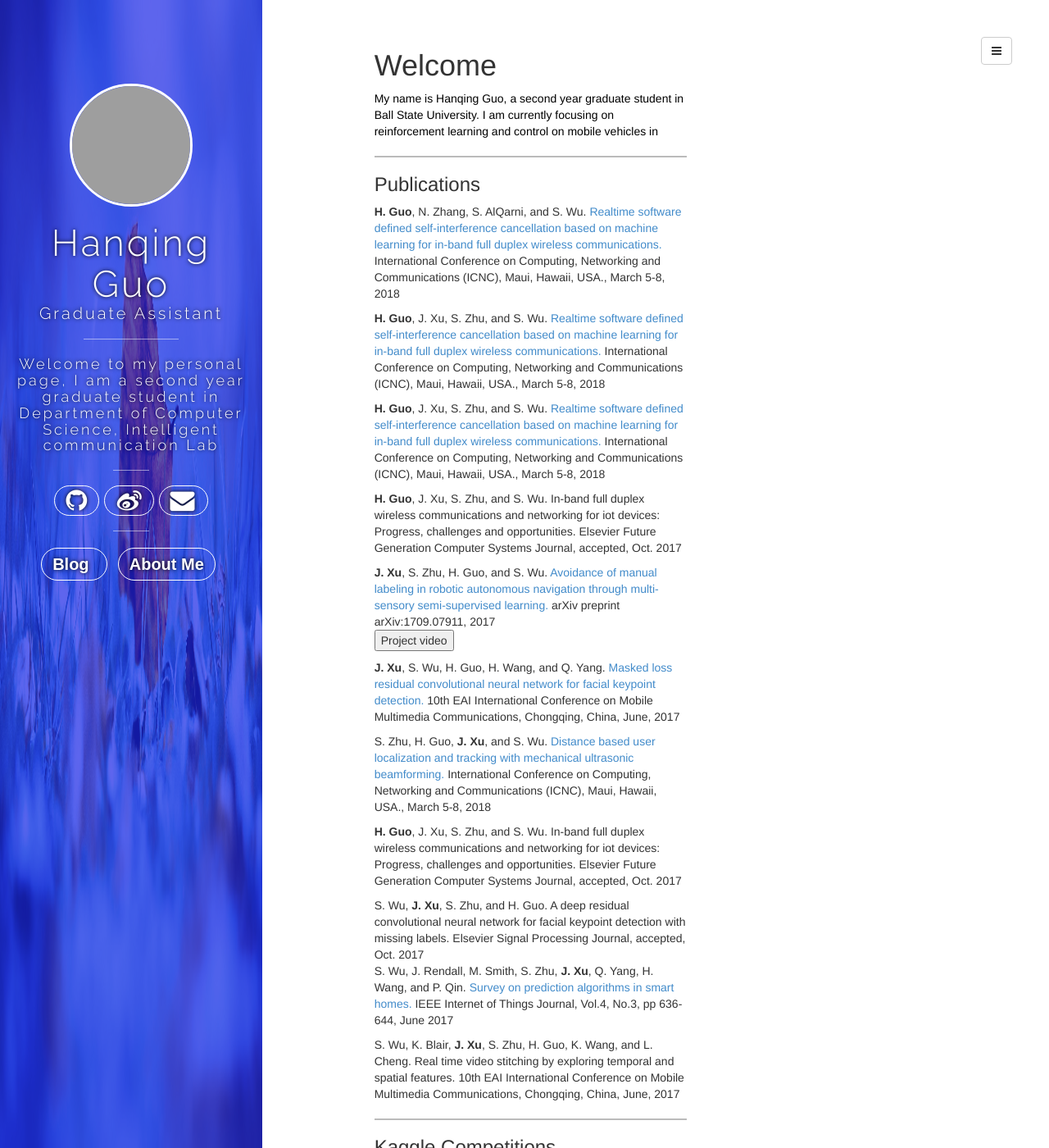
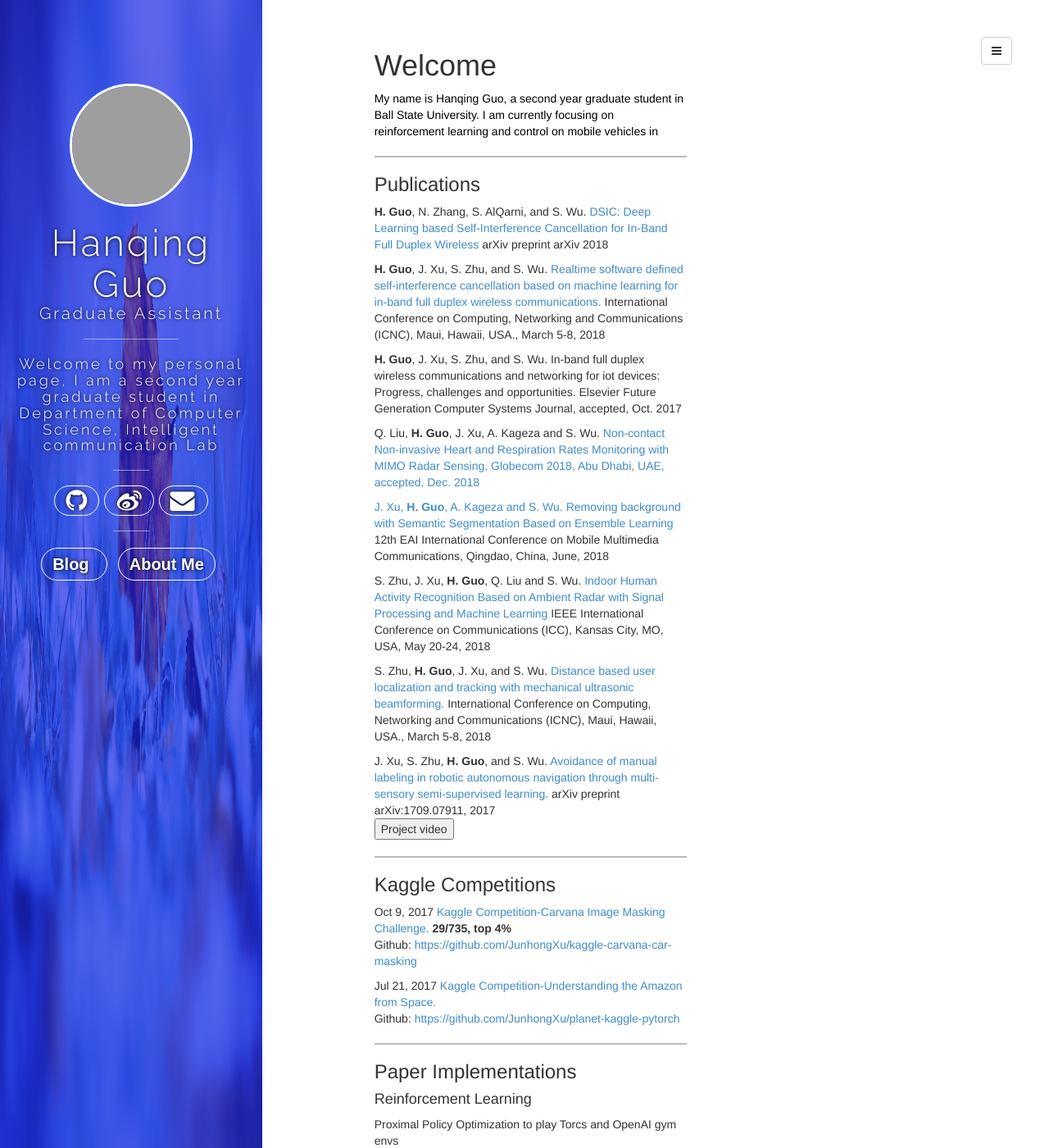
Before and after one commit to hanqingguo/hanqingguo.github.io, a Jekyll site: the page built from index.html, in a window 1280 px wide and 1400 px high. Shown: the whole window at 82% size. Built offline with Jekyll 4.4.1, drawn with Linux system fonts in a browser that asks for light colours; nearby versions of some CDN libraries; comment, search, counter and statistics services are not loaded; grey boxes are pictures that could not be loaded.

Commit message:
add paper

```diff
--- a/index.html
+++ b/index.html
@@ -21,20 +21,11 @@
         <h3>Publications</h3>
         <p>
         <b>H. Guo</b>, N. Zhang, S. AlQarni, and S. Wu.  <a href="https://arxiv.org/submit/2458214/view">
-        Realtime software defined self-interference cancellation based
-        on machine learning for in-band full duplex wireless communications.</a>
-        International Conference on Computing, Networking and Communications (ICNC),
-        Maui, Hawaii, USA., March 5-8, 2018
+        DSIC: Deep Learning based Self-Interference Cancellation for In-Band Full Duplex Wireless</a>
+        arXiv preprint arXiv 2018
         </p>
         <p>
-        <b>H. Guo</b>, J. Xu, S. Zhu, and S. Wu.  <a href="/JunhongXu.github.io/papers/full_duplex.pdf">
-        Realtime software defined self-interference cancellation based
-        on machine learning for in-band full duplex wireless communications.</a>
-        International Conference on Computing, Networking and Communications (ICNC),
-        Maui, Hawaii, USA., March 5-8, 2018
-        </p>
-            <p>
-            <b>H. Guo</b>, J. Xu, S. Zhu, and S. Wu.  <a href="/JunhongXu.github.io/papers/full_duplex.pdf">
+        <b>H. Guo</b>, J. Xu, S. Zhu, and S. Wu.  <a href="/papers/full_duplex.pdf">
         Realtime software defined self-interference cancellation based
         on machine learning for in-band full duplex wireless communications.</a>
         International Conference on Computing, Networking and Communications (ICNC),
@@ -46,24 +37,26 @@
           Journal, accepted, Oct. 2017
         </p>
         <p>
-                <b>J. Xu</b>, S. Zhu, H. Guo, and S. Wu. <a href="https://arxiv.org/abs/1709.07911">
-                Avoidance of manual labeling in robotic autonomous navigation
-                through multi-sensory semi-supervised learning.</a> arXiv preprint arXiv:1709.07911, 2017
-                <br>
-                <button class="button" onclick="window.location=href='https://www.youtube.com/watch?v=BvOjQcOTBvU'">
-                    Project video
-                </button>
+          Q. Liu, <b>H. Guo</b>, J. Xu, A. Kageza and S. Wu. <a href="/papers/respiration_radar.pdf">Non-contact Non-invasive Heart and Respiration Rates Monitoring
+          with MIMO Radar Sensing, Globecom 2018, Abu Dhabi, UAE, accepted, Dec. 2018
         </p>
         <p>
-                <b>J. Xu</b>, S. Wu, H. Guo, H. Wang, and Q. Yang.
-                <a href="/JunhongXu.github.io/papers/Facial Keypoint Recognition.pdf">
-                 Masked loss residual convolutional neural network for facial keypoint detection.
-                </a> 10th EAI International Conference on Mobile Multimedia Communications,
-                Chongqing, China, June, 2017
+            J. Xu, <b>H. Guo</b>, A. Kageza and S. Wu.
+            <a href="/papers/car_segment.pdf">
+             Removing background with Semantic Segmentation Based on Ensemble Learning
+            </a> 12th EAI International Conference on Mobile Multimedia Communications,
+            Qingdao, China, June, 2018
         </p>
         <p>
-                S. Zhu, H. Guo, <b>J. Xu</b>, and S. Wu.
-                <a href="/JunhongXu.github.io/papers/sensor.pdf">
+            S. Zhu, J. Xu, <b>H. Guo</b>, Q. Liu and S. Wu.
+            <a href="/papers/activity.pdf">
+            Indoor Human Activity Recognition Based on Ambient Radar with Signal Processing and
+            Machine Learning
+            </a> IEEE International Conference on Communications (ICC), Kansas City, MO, USA, May 20-24, 2018
+        </p>
+        <p>
+            S. Zhu, <b>H. Guo</b>, J. Xu, and S. Wu.
+            <a href="/papers/sensor.pdf">
                 Distance based user localization and tracking with mechanical
                 ultrasonic beamforming.
             </a>
@@ -72,23 +65,13 @@
         </p>
 
             <p>
-              <b>H. Guo</b>, J. Xu, S. Zhu, and S. Wu. In-band full duplex wireless communications and networking for
-              iot devices: Progress, challenges and opportunities. Elsevier Future Generation Computer Systems
-              Journal, accepted, Oct. 2017
-            </p>
-              S. Wu, <b>J. Xu</b>, S. Zhu, and H. Guo. A deep residual convolutional neural network for facial keypoint
-              detection with missing labels. Elsevier Signal Processing Journal, accepted, Oct. 2017
-            <p>
-                S. Wu, J. Rendall, M. Smith, S. Zhu, <b>J. Xu</b>, Q. Yang, H. Wang, and P. Qin.
-                <a href="http://ieeexplore.ieee.org/stamp/stamp.jsp?arnumber=7851022">
-                    Survey on prediction
-                    algorithms in smart homes.
-                </a>IEEE Internet of Things Journal, Vol.4, No.3, pp 636-644, June 2017
-            </p>
-            <p>
-              S. Wu, K. Blair, <b>J. Xu</b>, S. Zhu, H. Guo, K. Wang, and L. Cheng. Real time video stitching by
-              exploring temporal and spatial features. 10th EAI International Conference on Mobile Multimedia
-              Communications, Chongqing, China, June, 2017
+                J. Xu, S. Zhu, <b>H. Guo</b>, and S. Wu. <a href="https://arxiv.org/abs/1709.07911">
+                Avoidance of manual labeling in robotic autonomous navigation
+                through multi-sensory semi-supervised learning.</a> arXiv preprint arXiv:1709.07911, 2017
+                <br>
+                <button class="button" onclick="window.location=href='https://www.youtube.com/watch?v=BvOjQcOTBvU'">
+                    Project video
+                </button>
             </p>
     </div>
 
```
Also changed, not shown: 6 other files. Lines whose indentation alone changed are shown as unchanged.
